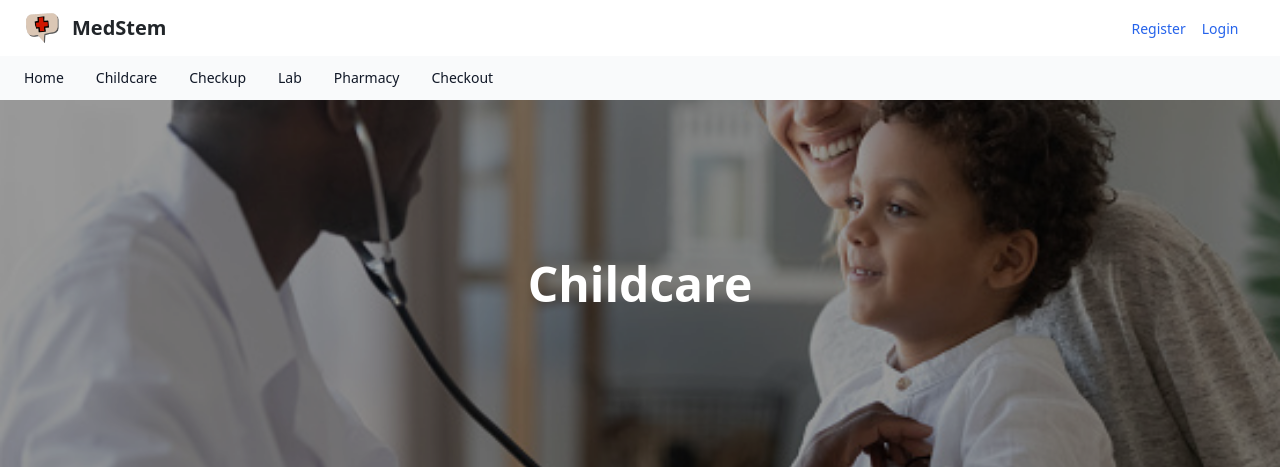
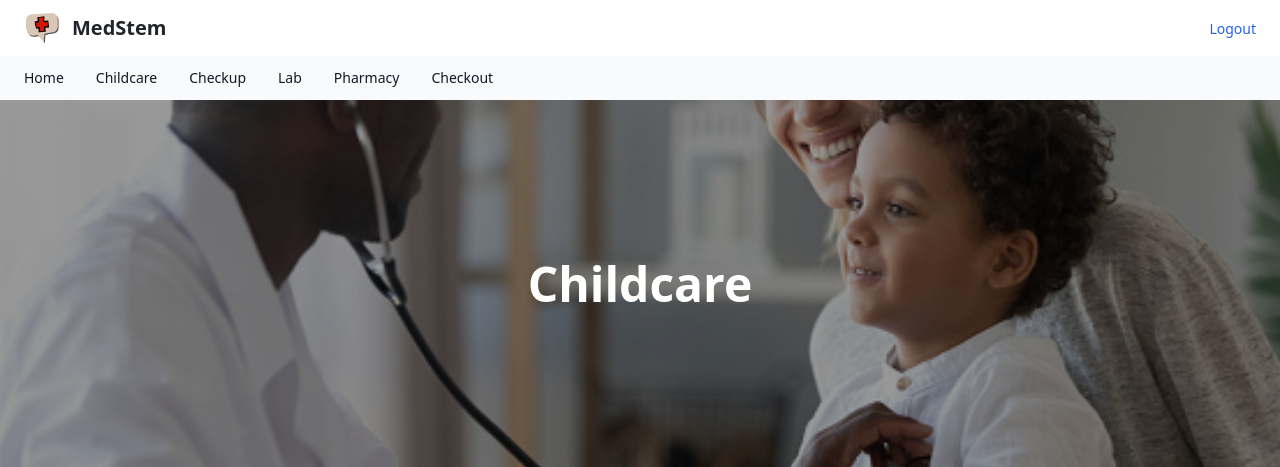
Before and after one commit to TGevinT/tugas-kelompok-pbp, a Django app: page /childcare/ in a window 1280 px wide. Shown: the top 467 px of the page. Run offline with Django 4.2, Linux system fonts and the light colour scheme; the visitor is signed in with stand-in values (Sample User, id 1); data that the repository does not hold is empty; some libraries are stand-ins or nearby versions.

Commit message:
childcare update

```diff
--- a/childcare/templates/childcare.html
+++ b/childcare/templates/childcare.html
@@ -43,6 +43,7 @@
     <div class="bg-stone-800">
         <div class="text-center text-white font-bold text-3xl py-14">About</div>
         <div class="text-white text-center text-xl pb-14 px-14">Lorem ipsum, dolor sit amet consectetur adipisicing elit. Facere veritatis earum, enim, impedit reiciendis voluptate qui corrupti necessitatibus inventore hic nobis ex ratione porro rem pariatur est odit culpa sapiente!</div>
+        <div class="{{display_status}}">
             <hr class="mx-14 text-white border-2"></hr>
             <div class="text-center text-white font-bold text-3xl pt-14 pb-7">
                 <div class="pb-7">Current Queue</div>
@@ -77,5 +78,6 @@
                 </table>
             </div>
         </div>
+    </div>
 
  {% endblock content %}
--- a/childcare/urls.py
+++ b/childcare/urls.py
@@ -13,5 +13,6 @@ urlpatterns= [
    path('register/', register, name="register"),
    path('logout/', logout_user, name="logout"),
    path('add/', create_ajax, name="create_ajax"),
-   path('delete/<int:id>', delete_row, name="delete_row")
+   path('delete/<int:id>', delete_row, name="delete_row"),
+   path('no_login/', no_login, name="no_login"),
 ]
--- a/childcare/views.py
+++ b/childcare/views.py
@@ -15,7 +15,7 @@ from .forms import *
 from django.views.decorators.csrf import csrf_exempt
 
 # Create your views here.
-@login_required(login_url="login/")
+@login_required(login_url="no_login/")
 def show_childcare(request):
 
     database = Childcare.objects.all()
@@ -23,9 +23,10 @@ def show_childcare(request):
 
     context = {
         'data': database,
-        'button_register': 'Register',
-        'button_login': 'Login',
+        'register_status': 'hidden',
+        'login_status': 'hidden',
         'form' : form,
+        'path' : 'childcare'
     }
 
     return render(request, 'childcare.html', context)
@@ -53,7 +54,10 @@ def login_user(request):
             return redirect('childcare:show_childcare')
         else:
             messages.info(request, 'Username atau Password salah!')
-    context = {}
+    context = {
+        "logout_status": 'hidden',
+        'path' : 'childcare'
+    }
     return render(request, 'login.html', context)
 
 def register(request):
@@ -65,7 +69,11 @@ def register(request):
             form.save()
             return redirect('/childcare/login/')
 
-    context = {'form':form}
+    context = {
+        'form':form,
+        'path' : 'childcare',
+        "logout_status" : 'hidden'
+        }
     return render(request, 'register.html', context)
 
 @login_required(login_url="login/")
@@ -95,3 +103,13 @@ def delete_row(request, id):
         data = Childcare.objects.all().filter(pk = id)
         data.delete()
         return JsonResponse({})
+
+def no_login(request):
+
+    context = {
+        'logout_status': 'hidden',
+        'display_status': 'hidden',
+        'path' : 'childcare'
+    }
+
+    return render(request, 'childcare.html', context)
--- a/templates/base.html
+++ b/templates/base.html
@@ -24,9 +24,10 @@
             <img src="/static/images/med_logo.png" class="mr-3 h-6 sm:h-9" alt="MedStem Logo">
             <span class="self-center text-xl font-semibold whitespace-nowrap dark:text-white">MedStem</span>
         </a>
-        <div class="grid grid-cols-2 gap-4">
-            <div class=""><a href="register/" class="text-sm font-medium text-blue-600 dark:text-blue-500 hover:underline">{{button_register}}</a></div>
-            <div class=""><a href="login/" class="text-sm font-medium text-blue-600 dark:text-blue-500 hover:underline">{{button_login}}</a></div>
+        <div class="grid grid-cols-3 gap-4">
+          <div class=""><a href="/{{path}}/register/" class="text-sm font-medium text-blue-600 dark:text-blue-500 hover:underline {{register_status}}">Register</a></div>
+          <div class=""><a href="/{{path}}/login/" class="text-sm font-medium text-blue-600 dark:text-blue-500 hover:underline {{login_status}}">Login</a></div>
+          <div class=""><a href="/{{path}}/logout/" class="text-sm font-medium text-blue-600 dark:text-blue-500 hover:underline {{logout_status}}">Logout</a></div>
         </div>
     </div>
   </nav>
```
Lines whose indentation alone changed are shown as unchanged.
